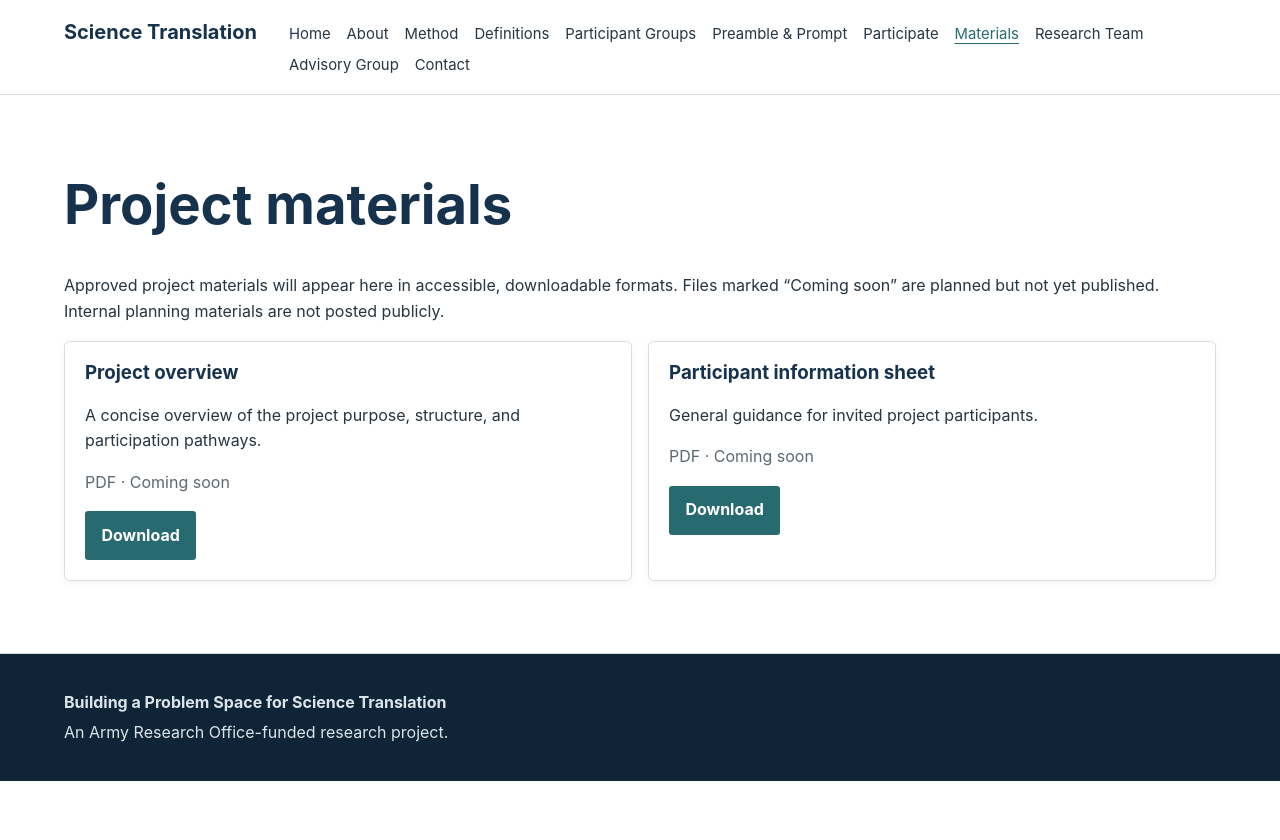
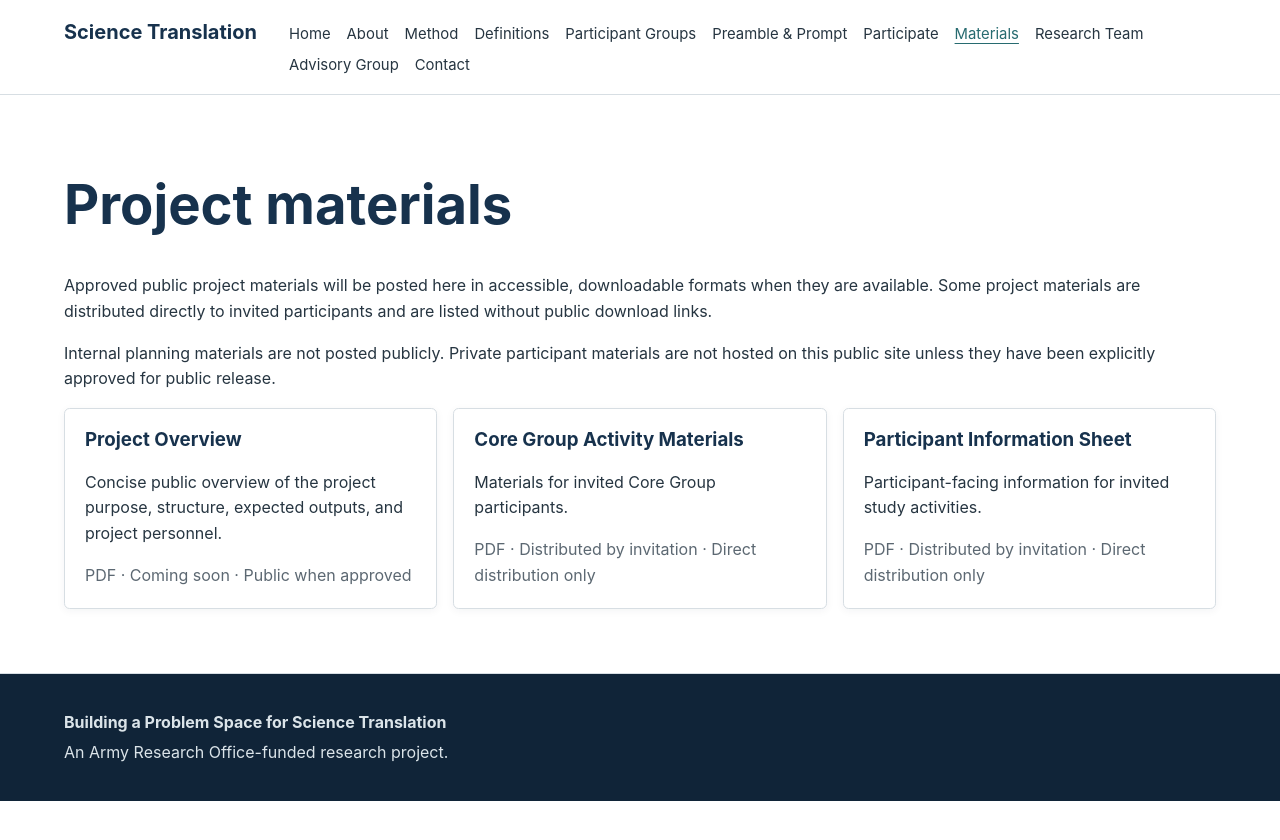
Before and after one commit to rhyse-bendell/building-science-translation-problem-space, a Jekyll site: the page built from materials.md, in a window 1280 px wide. Shown: the top 840 px of the page. Built offline with Jekyll 4.4.1, drawn with Linux system fonts in a browser that asks for light colours.

Commit message:
Add privacy hardening and private-material safeguards

```diff
--- a/_data/downloads.yml
+++ b/_data/downloads.yml
@@ -1,10 +1,18 @@
-- title: Project overview
-  description: A concise overview of the project purpose, structure, and participation pathways.
+- title: Project Overview
+  description: Concise public overview of the project purpose, structure, expected outputs, and project personnel.
   format: PDF
   status: Coming soon
-  href: /assets/docs/project-overview.pdf
-- title: Participant information sheet
-  description: General guidance for invited project participants.
+  access: Public when approved
+  href: ""
+- title: Core Group Activity Materials
+  description: Materials for invited Core Group participants.
   format: PDF
-  status: Coming soon
-  href: /assets/docs/participant-information.pdf
+  status: Distributed by invitation
+  access: Direct distribution only
+  href: ""
+- title: Participant Information Sheet
+  description: Participant-facing information for invited study activities.
+  format: PDF
+  status: Distributed by invitation
+  access: Direct distribution only
+  href: ""
--- a/_includes/download_card.html
+++ b/_includes/download_card.html
@@ -1,6 +1,10 @@
 <article class="card download-card">
   <h3>{{ include.item.title }}</h3>
   <p>{{ include.item.description }}</p>
-  <p class="meta">{{ include.item.format }}{% if include.item.status %} · {{ include.item.status }}{% endif %}</p>
-  <a class="button" href="{{ include.item.href | relative_url }}">Download <span class="visually-hidden">{{ include.item.title }}</span></a>
+  <p class="meta">
+    {{ include.item.format }}{% if include.item.status %} · {{ include.item.status }}{% endif %}{% if include.item.access %} · {{ include.item.access }}{% endif %}
+  </p>
+  {% if include.item.status == "Available" and include.item.href != empty %}
+    <a class="button" href="{{ include.item.href | relative_url }}">Download <span class="visually-hidden">{{ include.item.title }}</span></a>
+  {% endif %}
 </article>
--- a/_layouts/default.html
+++ b/_layouts/default.html
@@ -4,6 +4,7 @@
     <meta charset="utf-8">
     <meta name="viewport" content="width=device-width, initial-scale=1">
     <meta name="description" content="{{ page.description | default: site.description | strip_html | normalize_whitespace | escape }}">
+    {% if page.noindex %}<meta name="robots" content="noindex,nofollow">{% endif %}
     <title>{% if page.title %}{{ page.title | escape }} · {% endif %}{{ site.title | escape }}</title>
     <link rel="stylesheet" href="{{ '/assets/css/project.css' | relative_url }}">
     {% seo %}
--- a/materials.md
+++ b/materials.md
@@ -6,7 +6,9 @@ permalink: /materials/
 
 # Project materials
 
-Approved project materials will appear here in accessible, downloadable formats. Files marked “Coming soon” are planned but not yet published. Internal planning materials are not posted publicly.
+Approved public project materials will be posted here in accessible, downloadable formats when they are available. Some project materials are distributed directly to invited participants and are listed without public download links.
+
+Internal planning materials are not posted publicly. Private participant materials are not hosted on this public site unless they have been explicitly approved for public release.
 
 <div class="card-grid">
   {% for item in site.data.downloads %}
--- a/participate.md
+++ b/participate.md
@@ -2,23 +2,26 @@
 layout: default
 title: Participate
 permalink: /participate/
+noindex: true
 ---
 
 # Participate
 
 <p class="status-badge">Participant activity status: Not yet open</p>
 
-Invited participants should use the access code provided by the research team. This gateway is a low-friction routing mechanism only; it is **not secure authentication** and should not be used to submit sensitive information.
+Participant activities are not yet open. Invited participants will receive the activity link and any access instructions directly from the research team through an approved channel. The public site will not provide the real access code or study link.
+
+This placeholder gateway may be used for general orientation and demonstration only; it is **not secure authentication**. Do not submit sensitive, classified, controlled, proprietary, or personally identifying information through this page.
 
 <form id="access-form">
-  <label for="access-code">Access code</label>
+  <label for="access-code">Demo access code</label>
   <input id="access-code" name="access-code" type="text" autocomplete="off" required aria-describedby="access-help access-status">
-  <p id="access-help" class="meta">Enter the code exactly as it appears in your invitation.</p>
-  <button class="button" type="submit">Continue to response activity</button>
+  <p id="access-help" class="meta">Placeholder/demo only. This form does not contain a real project access code.</p>
+  <button class="button" type="submit">Try placeholder gateway</button>
 </form>
 
 <p id="access-status" class="form-status" aria-live="polite"></p>
-<p id="response-link" hidden><a class="button" href="#response-link-to-be-added">Open the response activity</a></p>
+<p id="response-link" hidden><a class="button" href="#response-link-to-be-added">Placeholder response link</a></p>
 
 <noscript><p class="site-notice">JavaScript is needed only for this access-code gateway. Please contact the project team for the activity link.</p></noscript>
 
@@ -34,7 +37,7 @@ If you have trouble accessing the response activity, please contact the project
     form.addEventListener('submit', function (event) {
       event.preventDefault();
       if (input.value.trim() === 'REPLACE_WITH_PROJECT_CODE') {
-        status.textContent = 'Code accepted. Use the link below to continue.';
+        status.textContent = 'Placeholder accepted. In a real activity, instructions are distributed directly by the research team.';
         link.hidden = false;
       } else {
         status.textContent = 'That code was not recognized. Check your invitation or contact the project team.';
--- /dev/null
+++ b/robots.txt
@@ -0,0 +1,5 @@
+User-agent: *
+Disallow: /participate/
+Disallow: /assets/docs/private/
+
+Sitemap: https://rhyse-bendell.github.io/building-science-translation-problem-space/sitemap.xml
```
Also changed, not shown: _private.example/README.md (added, +15 -0 lines), docs/publication-checklist.md (added, +14 -0 lines), README.md, 3 other files.
